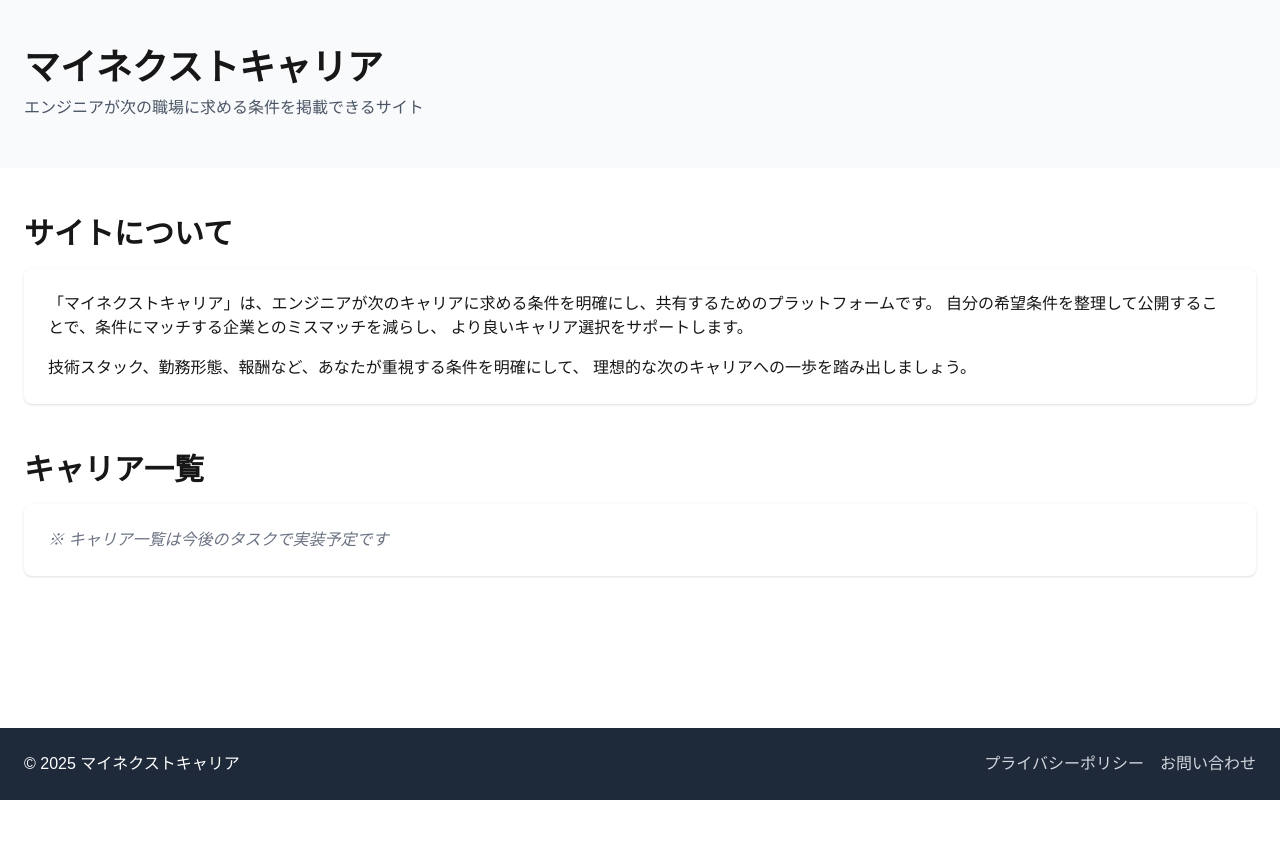
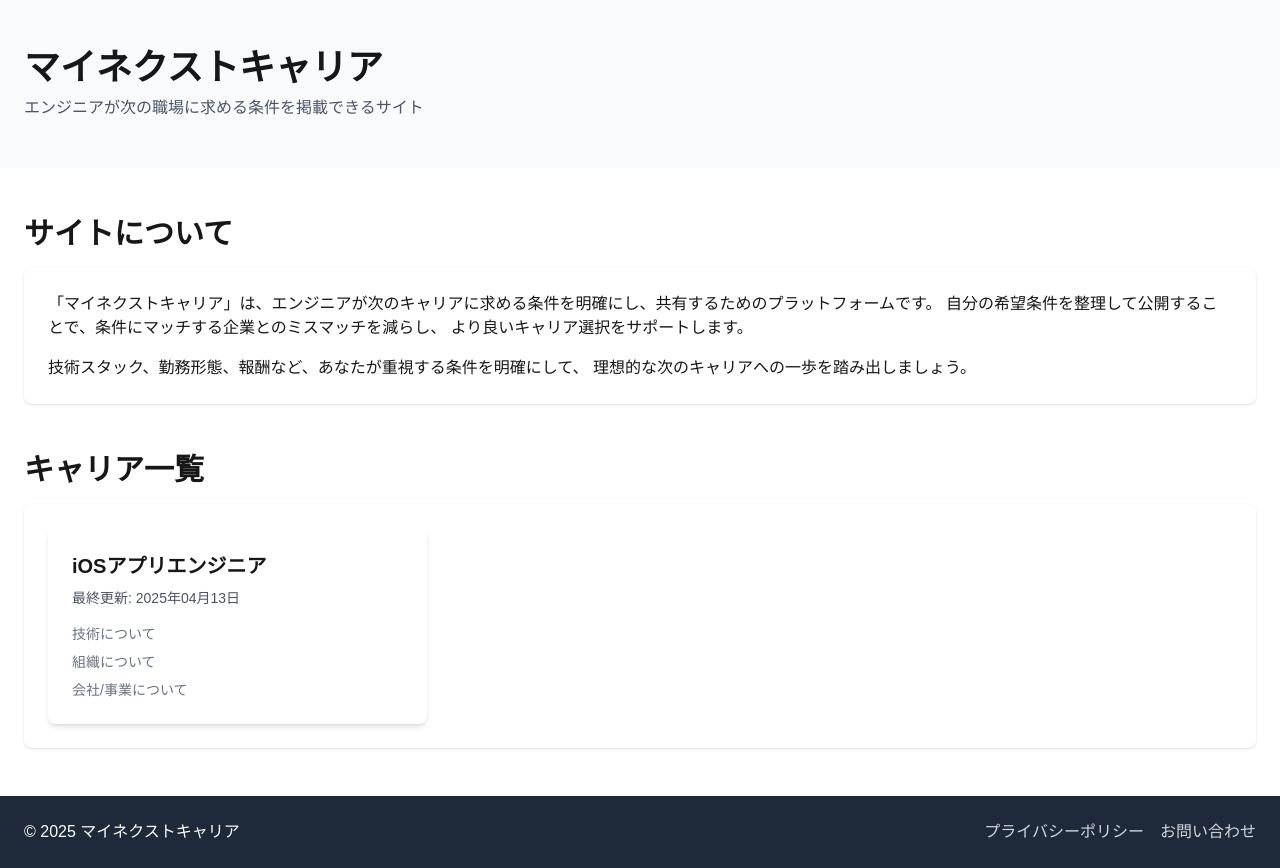
Before and after one commit to hiragram/mynextcareer, a Next.js app: page / in a window 1280 px wide. Before the commit the page ends 800 px from the top, so only its background shows below. Built offline with nearby package versions, Linux system fonts and the light colour scheme.

Commit message:
キャリアリスト表示機能の実装
- CareerListコンポーネントを作成
- トップページにキャリアリスト表示を組み込み
- テストを追加
- テスト環境の設定を更新

```diff
--- a/app/page.tsx
+++ b/app/page.tsx
@@ -1,6 +1,10 @@
 import Image from "next/image";
+import { getAllCareers } from "@/lib/yaml/careers";
+import CareerList from "@/components/ui/CareerList";
 
-export default function Home() {
+export default async function Home() {
+  // すべてのキャリアデータを取得
+  const careers = await getAllCareers();
   return (
     <div className="flex flex-col min-h-screen">
       {/* ヘッダー */}
@@ -31,10 +35,13 @@ export default function Home() {
         <section>
           <h2 className="text-2xl md:text-3xl font-semibold mb-4">キャリア一覧</h2>
           <div className="bg-white p-6 rounded-lg shadow-sm">
-            <p className="text-gray-500 italic">
-              ※ キャリア一覧は今後のタスクで実装予定です
-            </p>
-            {/* キャリアリスト表示領域（タスク6で実装） */}
+            {careers.length > 0 ? (
+              <CareerList careers={careers} />
+            ) : (
+              <p className="text-gray-500 italic">
+                登録されているキャリアがありません
+              </p>
+            )}
           </div>
         </section>
       </main>
--- /dev/null
+++ b/babel.config.js
@@ -0,0 +1,7 @@
+module.exports = {
+  presets: [
+    ['@babel/preset-env', { targets: { node: 'current' } }],
+    '@babel/preset-typescript',
+    ['@babel/preset-react', { runtime: 'automatic' }],
+  ],
+};
--- /dev/null
+++ b/components/ui/CareerList.tsx
@@ -0,0 +1,56 @@
+'use client';
+
+import React from 'react';
+import Link from 'next/link';
+import { CareerData } from '@/types/career';
+
+interface CareerListProps {
+  careers: CareerData[];
+}
+
+/**
+ * キャリアリストコンポーネント
+ * @param careers キャリアデータの配列
+ */
+export default function CareerList({ careers }: CareerListProps) {
+  /**
+   * 日付を「YYYY年MM月DD日」の形式に変換する
+   * @param dateString YYYY-MM-DD形式の日付文字列
+   * @returns YYYY年MM月DD日形式の日付文字列
+   */
+  const formatDate = (dateString: string): string => {
+    try {
+      const [year, month, day] = dateString.split('-');
+      return `${year}年${month}月${day}日`;
+    } catch (error) {
+      console.error('日付の変換に失敗しました:', error);
+      return dateString;
+    }
+  };
+
+  return (
+    <div className="grid grid-cols-1 md:grid-cols-2 lg:grid-cols-3 gap-6">
+      {careers.map((career) => (
+        <Link
+          href={`/careers/${career.id}`}
+          key={career.id}
+          className="block"
+          data-testid={`career-card-${career.id}`}
+        >
+          <div className="bg-white rounded-lg shadow-md hover:shadow-lg hover:translate-y-[-4px] transition-all duration-300 p-6 h-full">
+            <h3 className="text-xl font-semibold mb-2">{career.title}</h3>
+            <p className="text-gray-600 text-sm mb-4">最終更新: {formatDate(career.last_update)}</p>
+
+            <div className="space-y-2">
+              {career.sections.map((section, index) => (
+                <div key={index} className="text-sm text-gray-500">
+                  {section.title}
+                </div>
+              ))}
+            </div>
+          </div>
+        </Link>
+      ))}
+    </div>
+  );
+}
--- a/jest.config.js
+++ b/jest.config.js
@@ -1,13 +1,14 @@
 module.exports = {
-  preset: 'ts-jest',
-  testEnvironment: 'node',
+  testEnvironment: 'jsdom',
   moduleNameMapper: {
     '^@/(.*)$': '<rootDir>/$1'
   },
   testMatch: ['**/__tests__/**/*.ts?(x)', '**/?(*.)+(spec|test).ts?(x)'],
   transform: {
-    '^.+\\.tsx?$': ['ts-jest', {
-      tsconfig: 'tsconfig.json',
-    }],
+    '^.+\\.(ts|tsx|js|jsx)$': 'babel-jest',
   },
+  setupFilesAfterEnv: ['<rootDir>/jest.setup.js'],
+  transformIgnorePatterns: [
+    '/node_modules/(?!next/link)'
+  ],
 };
--- /dev/null
+++ b/jest.setup.js
@@ -0,0 +1,4 @@
+// jest-domのカスタムマッチャーを追加
+require('@testing-library/jest-dom');
+
+// 必要に応じて、グローバルなテスト設定をここに追加
```
Also changed, not shown: 1 other file (tests, documents, lock files or other folders).
